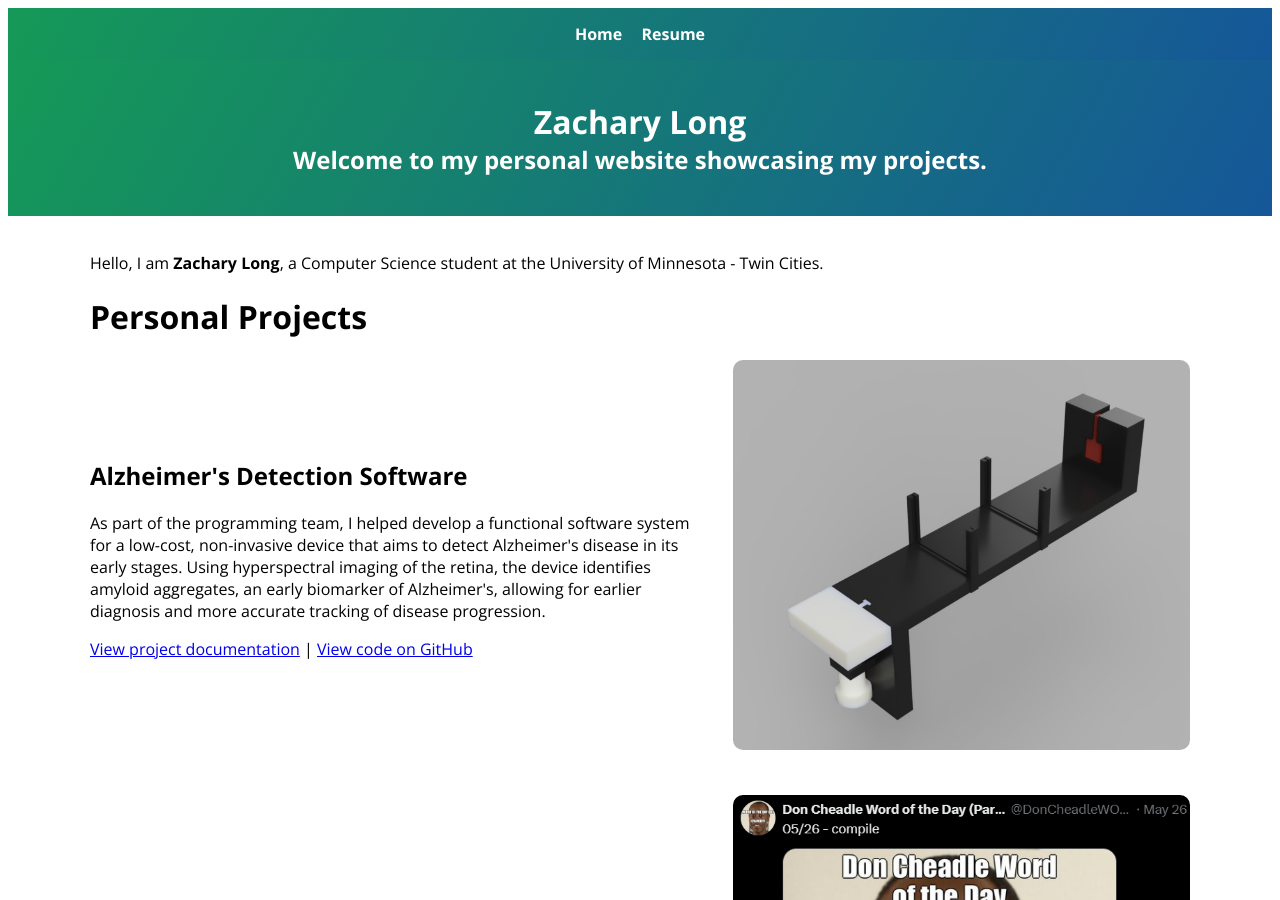
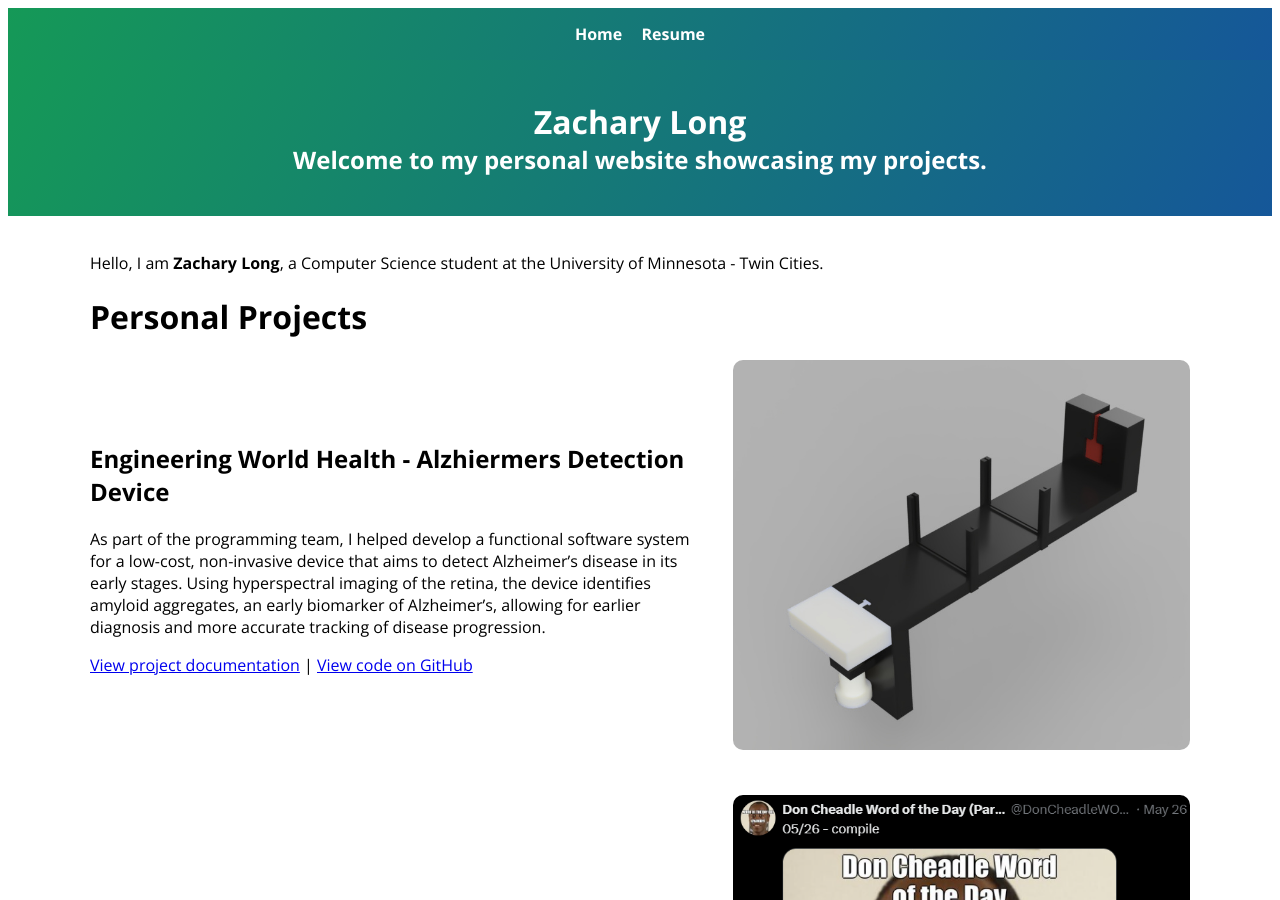
Before and after one commit to ZacharyLong4003/zacharylong4003.github.io, a Jekyll site: the page index.html, which Jekyll copies as it is, in a window 1280 px wide and 900 px high. Built offline with Jekyll 4.4.1, drawn with Linux system fonts in a browser that asks for light colours.

Commit message:
Update index.html

```diff
--- a/index.html
+++ b/index.html
@@ -94,9 +94,9 @@
 
       <div class="project-section">
         <div class="project-text">
-          <h2>Alzheimer's Detection Software</h2>
+          <h2>Engineering World Health - Alzhiermers Detection Device</h2>
           <p>
-            As part of the programming team, I helped develop a functional software system for a low-cost, non-invasive device that aims to detect Alzheimer's disease in its early stages. Using hyperspectral imaging of the retina, the device identifies amyloid aggregates, an early biomarker of Alzheimer's, allowing for earlier diagnosis and more accurate tracking of disease progression.
+            As part of the programming team, I helped develop a functional software system for a low-cost, non-invasive device that aims to detect Alzheimer’s disease in its early stages. Using hyperspectral imaging of the retina, the device identifies amyloid aggregates, an early biomarker of Alzheimer’s, allowing for earlier diagnosis and more accurate tracking of disease progression.
           </p>
           <p>
             <a href="https://docs.google.com/document/d/1EEjGj3Jc5zZQvbgjL1dB_qGc3sMFprGG8YVY6dvWegY/edit?tab=t.0">View project documentation</a> |
```
